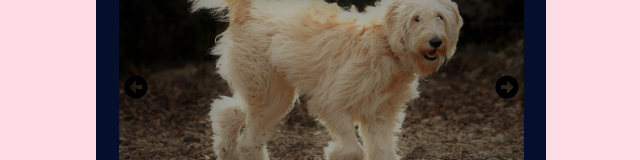
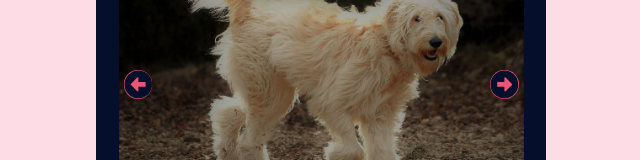
Before and after one commit to erickbey/dog-tinder, a React (Create React App) app in the folder client/: page / in a window 1280 px wide. Shown: the part 196-356 px from the top of the page, without its empty margins (319-959 px from the left). Built offline with nearby package versions, Linux system fonts and the light colour scheme.

Commit message:
added styling on buttons for image carousel

```diff
--- a/client/src/components/ImageCarousel/ImageCarousel.css
+++ b/client/src/components/ImageCarousel/ImageCarousel.css
@@ -3,6 +3,11 @@
     bottom: 50%;
     left: 5px;
     font-size: 1.5rem;
+    color: var(--color-bg);
+    background-color: var(--color-primary);
+    border-radius: 50%;
+    font-size: 1.8rem;
+    cursor: pointer;
 }
 
 .right__arrow {
@@ -10,4 +15,9 @@
     bottom: 50%;
     right: 5px;
     font-size: 1.5rem;
+    color: var(--color-bg);
+    background-color: var(--color-primary);
+    border-radius: 50%;
+    font-size: 1.8rem;
+    cursor: pointer;
 }
```
Also changed, not shown: 1 other file (tests, documents, lock files or other folders).
